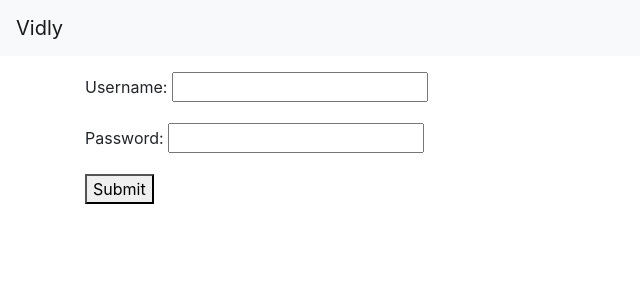
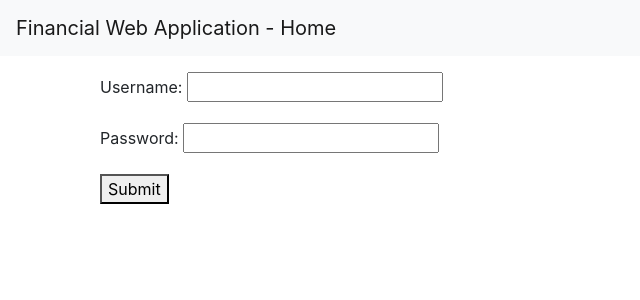
Before and after one commit to trevorpersons/NoCodeKings, a Django app: page / in a window 1280 px wide. Shown: the top 300 px of the page, without its empty margins (0-640 px from the left). Run offline with Django 4.2, Linux system fonts and the light colour scheme; some libraries are stand-ins or nearby versions.

Commit message:
Functional login page, removed movies on homepage, login credentials: user: admin password: 1234, user: Admin2 password: 1234.

```diff
--- a/templates/base.html
+++ b/templates/base.html
@@ -8,11 +8,14 @@
     <!-- Bootstrap CSS -->
     <link rel="stylesheet" href="https://stackpath.bootstrapcdn.com/bootstrap/4.1.3/css/bootstrap.min.css" integrity="sha384-MCw98/SFnGE8fJT3GXwEOngsV7Zt27NXFoaoApmYm81iuXoPkFOJwJ8ERdknLPMO" crossorigin="anonymous">
 
-    <title>Vidly</title>
+    <title>Financial Web Application - Home</title>
   </head>
   <body>
     <nav class="navbar navbar-light bg-light">
-        <a class="navbar-brand" href="#">Vidly</a>
+        <a class="navbar-brand" href="#">Financial Web Application - Home</a>
+        {%  if user.is_authenticated %}
+        <p>You are logged in as {{ request.user }}. Click here to <a href="{% url 'logout' %}">log out</a></p>
+        {% endif %}
     </nav>
     <main class ="container">
         {% block content %}
--- a/templates/login.html
+++ b/templates/login.html
@@ -1,9 +1,12 @@
 {% extends 'base.html' %}
+
 {% block content %}
+<div class="container">
     <p>{{ message }}</p>
     <form method="post">
         {{ form.as_p }}
         {% csrf_token %}
         <button type="submit" >Submit</button>
     </form>
+</div>
 {% endblock content %}
```
Also changed, not shown: templates/home.html (+1 -7 lines), db.sqlite3.
